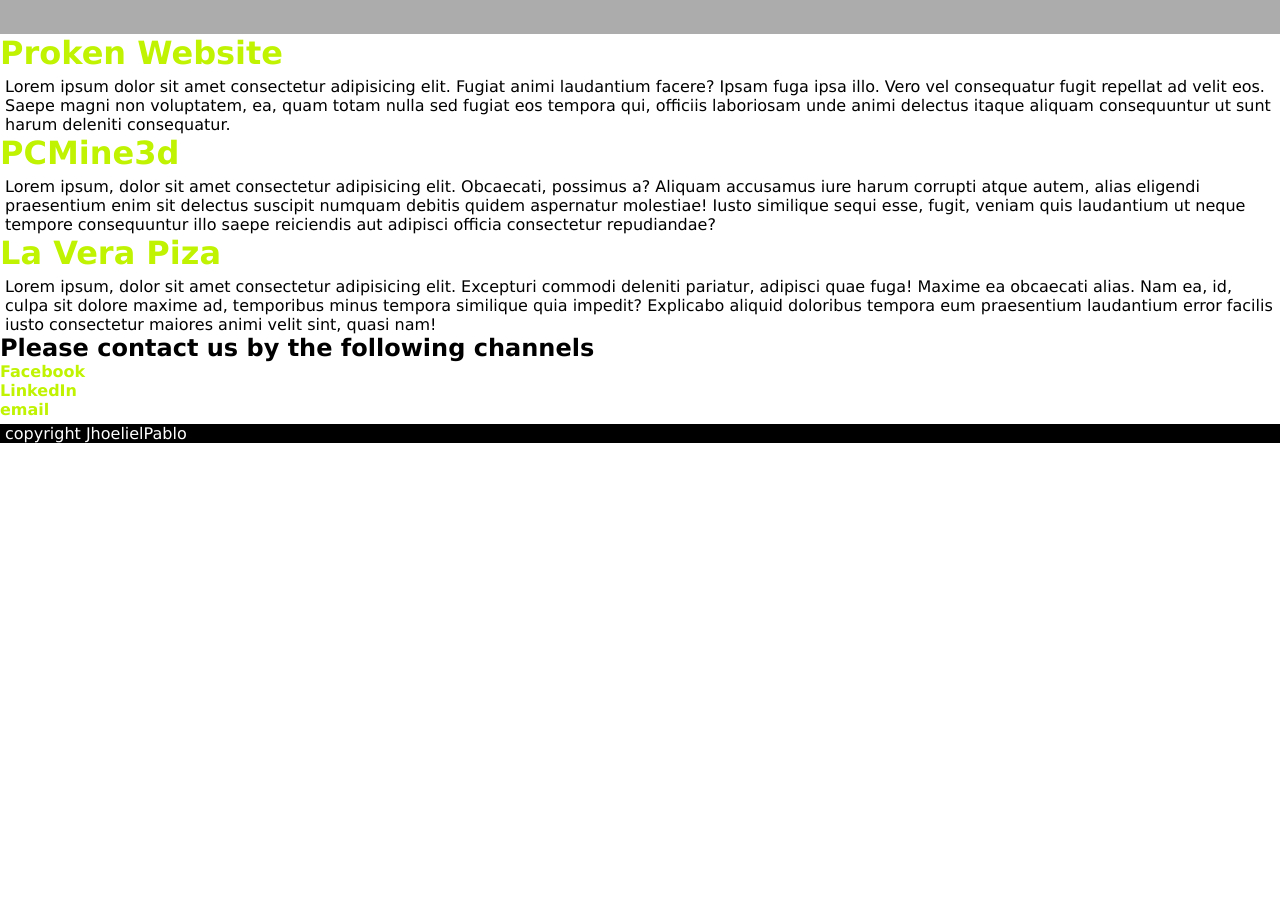
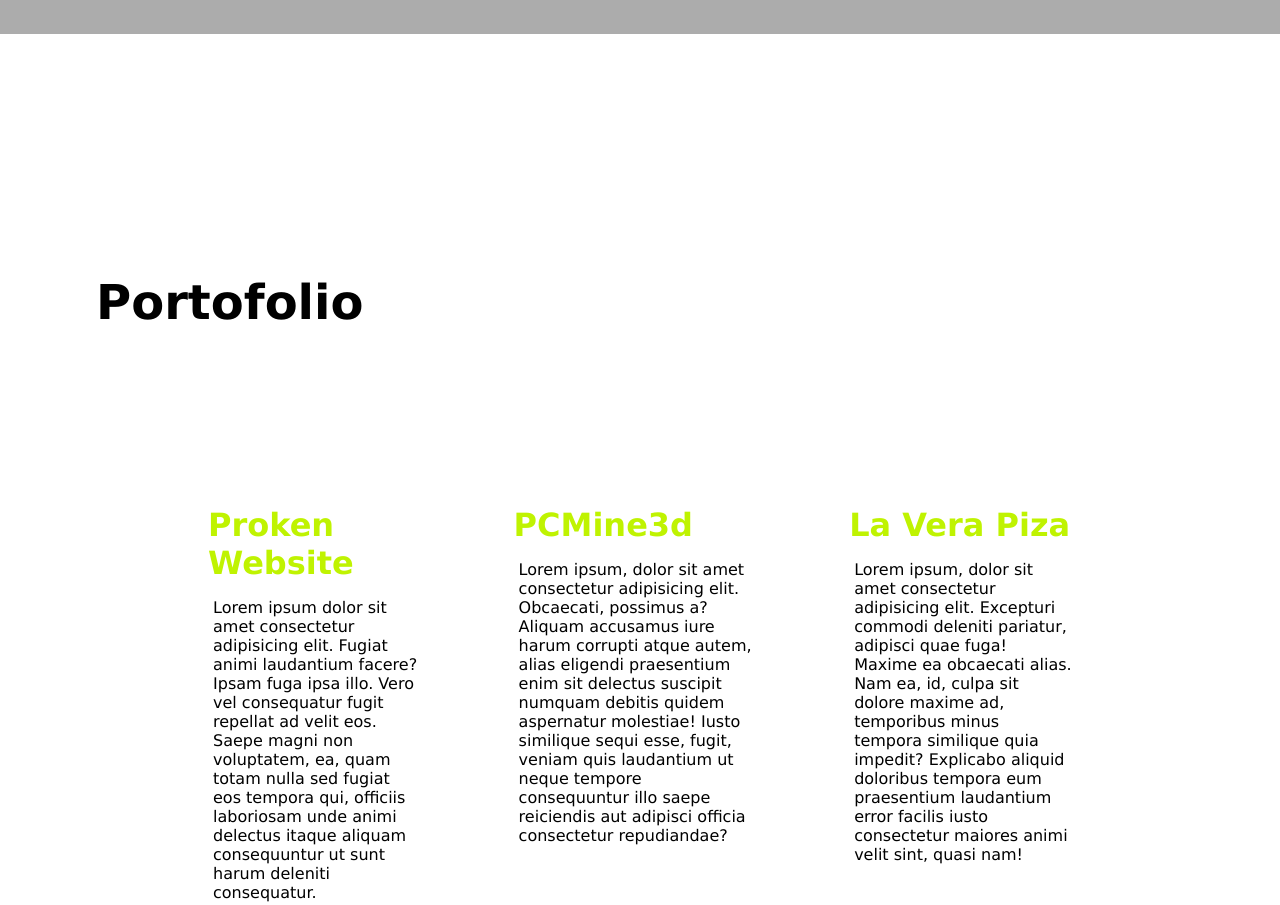
Before and after one commit to Juanpnav822/JhoelielPablo, a plain HTML site: page index.html in a window 1280 px wide. Shown: the part 740-1645 px from the top of the page. Before the commit the page ends 1183 px from the top, so only its background shows below. Drawn offline with Linux system fonts and the light colour scheme.

Commit message:
add rest of styling like padding and margin of section, psuodoclass, etc

```diff
--- a/css/style.css
+++ b/css/style.css
@@ -14,8 +14,8 @@ header{
 footer{
     width: 100%;
     margin-bottom: 0;
-    //padding: 1.5em 0em 1.5em 0em;
-    //z-index: 100;
+    padding: 1.5em 0em 1.5em 0em;
+    z-index: 100;
     background-color:black;
     color: white;
 }
@@ -28,10 +28,10 @@ li{
     margin-left: 0.5em;
 }
 a{
-    transition: 1s;
     font-weight: 0;
     color: white;
     text-decoration: none;
+    transition: 1s;
 }
 a:hover{
     color:rgb(0, 0, 0);
@@ -60,3 +60,36 @@ section#contact h3{
 }
 section#contact h1{
     font-size:medium ;
+}
+section#contact {
+    background-color: rgb(190, 190, 190);
+}
+section#portofolio .flex{
+    padding: 10em 0 20em 0;
+    display: flex;
+    margin: 0 10em 0 10em;
+}
+section#portofolio h3{
+    margin: 0.5em 0 0.5em 0;
+}
+section#portofolio h2{
+    margin: 5em 0em 0em 2em;
+    font-size: 3em;
+}
+section#portofolio div{
+    margin: 0em 3em 0em 3em;
+}
+
+section#contact{
+    padding: 5em 5em 15em 5em;
+}
+section#contact h2{
+    margin: 2em 0 2em 0;
+}
+section#contact h3{
+    margin: 1em 2em 1em 2em;
+    display: flex;
+}
+section#contact div{
+    display: flex;
+}
--- a/index.html
+++ b/index.html
@@ -41,6 +41,8 @@
         <h3>We're Developers</h3>
       </section>
       <section id="portofolio">
+        <h2>Portofolio</h2>
+        <div class="flex">
         <div>
           <h3 class="project-title">Proken Website</h3>
           <p>Lorem ipsum dolor sit amet consectetur adipisicing elit. Fugiat animi laudantium facere? Ipsam fuga ipsa illo. Vero vel consequatur fugit repellat ad velit eos. Saepe magni non voluptatem, ea, quam totam nulla sed fugiat eos tempora qui, officiis laboriosam unde animi delectus itaque aliquam consequuntur ut sunt harum deleniti consequatur.</p>
@@ -53,13 +55,16 @@
           <h3 class="project-title">La Vera Piza</h3>
           <p>Lorem ipsum, dolor sit amet consectetur adipisicing elit. Excepturi commodi deleniti pariatur, adipisci quae fuga! Maxime ea obcaecati alias. Nam ea, id, culpa sit dolore maxime ad, temporibus minus tempora similique quia impedit? Explicabo aliquid doloribus tempora eum praesentium laudantium error facilis iusto consectetur maiores animi velit sint, quasi nam!</p>
         </div>
+      </div>
       </section>
     </main>
     <section id="contact">
       <h2>Please contact us by the following channels</h2>
+      <div>
       <h3>Facebook </h3>
       <h3>LinkedIn </h3>
       <h3>email </h3>
+      </div>
     </section>
     <footer>
       <p>copyright JhoelielPablo</p>
```
